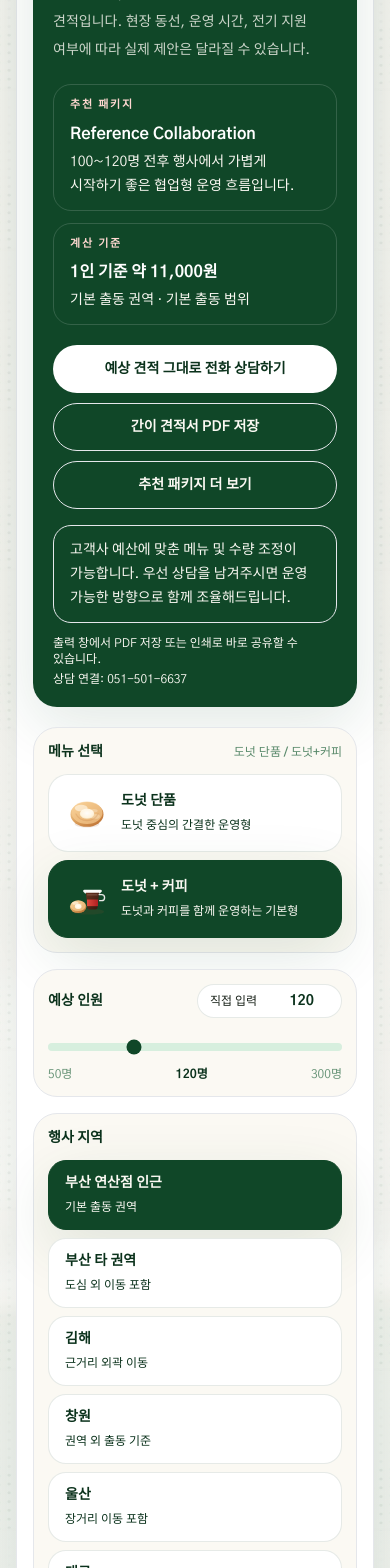
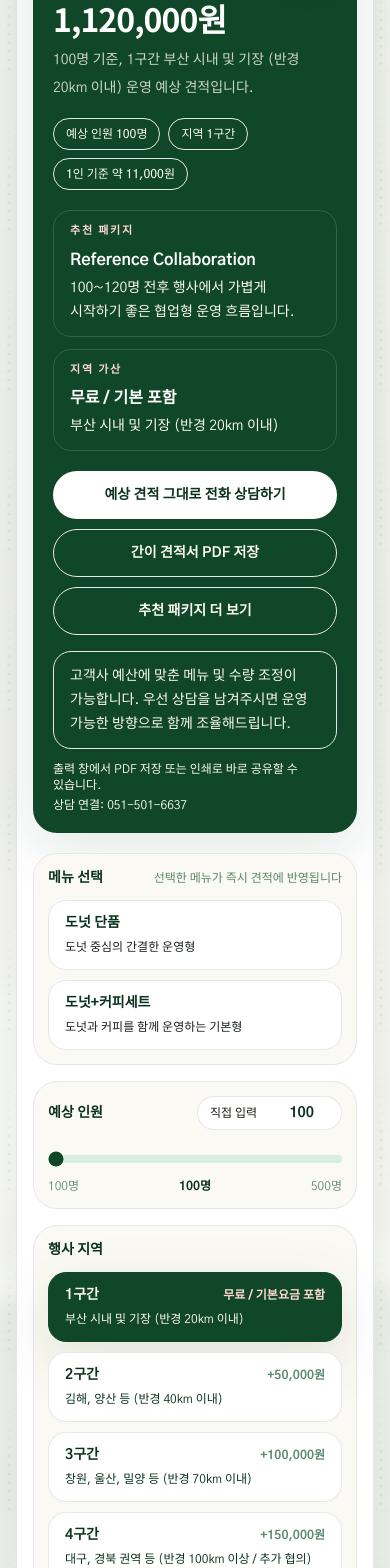
Before and after one commit to oreo4885-max/kkd-catering-landing, a Next.js app: page / in a window 390 px wide. Shown: the part 1863-3431 px from the top of the page. Built offline with nearby package versions, Linux system fonts and the light colour scheme; no server answers.

Commit message:
모바일 견적 계산기 구조 단순화 및 지역 구간 조정

```diff
--- a/components/landing/sections/quick-quote-section.tsx
+++ b/components/landing/sections/quick-quote-section.tsx
@@ -24,54 +24,42 @@ const menuOptions: MenuOption[] = [
     id: "donut",
     label: "도넛 단품",
     description: "도넛 중심의 간결한 운영형",
-    minimum: 520000,
-    perHead: 7800,
+    minimum: 800000,
+    perHead: 8200,
   },
   {
     id: "combo",
-    label: "도넛 + 커피",
+    label: "도넛+커피세트",
     description: "도넛과 커피를 함께 운영하는 기본형",
-    minimum: 690000,
-    perHead: 10800,
+    minimum: 920000,
+    perHead: 11200,
   },
 ];
 
 const regionOptions: RegionOption[] = [
   {
-    id: "yeonsan",
-    label: "부산 연산점 인근",
+    id: "zone-1",
+    label: "1구간",
     surcharge: 0,
-    note: "기본 출동 권역",
+    note: "부산 시내 및 기장 (반경 20km 이내)",
   },
   {
-    id: "busan",
-    label: "부산 타 권역",
-    surcharge: 70000,
-    note: "도심 외 이동 포함",
+    id: "zone-2",
+    label: "2구간",
+    surcharge: 50000,
+    note: "김해, 양산 등 (반경 40km 이내)",
   },
   {
-    id: "gimhae",
-    label: "김해",
+    id: "zone-3",
+    label: "3구간",
     surcharge: 100000,
-    note: "근거리 외곽 이동",
+    note: "창원, 울산, 밀양 등 (반경 70km 이내)",
   },
   {
-    id: "changwon",
-    label: "창원",
+    id: "zone-4",
+    label: "4구간",
     surcharge: 150000,
-    note: "권역 외 출동 기준",
-  },
-  {
-    id: "ulsan",
-    label: "울산",
-    surcharge: 190000,
-    note: "장거리 이동 포함",
-  },
-  {
-    id: "daegu",
-    label: "대구",
-    surcharge: 230000,
-    note: "장거리 이동 포함",
+    note: "대구, 경북 권역 등 (반경 100km 이상 / 추가 협의)",
   },
 ];
 
@@ -119,7 +107,7 @@ function escapeHtml(value: string) {
 
 export function QuickQuoteSection() {
   const [menu, setMenu] = useState<MenuOption["id"]>("combo");
-  const [attendees, setAttendees] = useState(120);
+  const [attendees, setAttendees] = useState(100);
   const [region, setRegion] = useState(regionOptions[0].id);
 
   const activeMenu = useMemo(() => menuOptions.find((item) => item.id === menu) ?? menuOptions[0], [menu]);
@@ -132,8 +120,8 @@ export function QuickQuoteSection() {
 
   const estimatedTotal = useMemo(() => {
     const baseCost = Math.max(activeMenu.minimum, attendees * activeMenu.perHead);
-    const volumeDiscount = attendees >= 250 ? 0.94 : attendees >= 160 ? 0.97 : 1;
-    return roundToNearestTenThousand(baseCost * volumeDiscount + activeRegion.surcharge);
+    const volumeDiscount = attendees >= 250 ? 0.95 : attendees >= 180 ? 0.97 : 1;
+    return Math.max(800000, roundToNearestTenThousand(baseCost * volumeDiscount + activeRegion.surcharge));
   }, [activeMenu, activeRegion.surcharge, attendees]);
 
   const perHeadPrice = roundToNearestTenThousand(activeMenu.perHead * 10) / 10;
@@ -375,25 +363,57 @@ export function QuickQuoteSection() {
               </p>
 
               <div className="mt-5 rounded-[24px] bg-forest-800 px-5 py-5 text-cream shadow-soft sm:mt-6 sm:px-6 sm:py-6">
-                <div className="flex items-center gap-3">
-                  {activeMenu.id === "combo" ? (
-                    <DonutCoffeeIcon className="h-12 w-12 drop-shadow-[0_10px_12px_rgba(17,9,5,0.24)]" />
-                  ) : (
-                    <DonutIcon className="h-12 w-12 drop-shadow-[0_10px_12px_rgba(17,9,5,0.24)]" />
-                  )}
-                  <div>
-                    <p className="text-xs font-semibold uppercase tracking-[0.18em] text-[#ffd8d1]">Estimated Total</p>
-                    <p className="mt-1 text-lg font-semibold text-white">{activeMenu.label}</p>
+                <div className="rounded-full border border-white/12 bg-white/8 p-1">
+                  <div className="grid grid-cols-2 gap-1">
+                    {menuOptions.map((option) => {
+                      const active = option.id === menu;
+
+                      return (
+                        <button
+                          key={option.id}
+                          type="button"
+                          onClick={() => setMenu(option.id)}
+                          className={`inline-flex min-h-[40px] items-center justify-center rounded-full px-3 text-[13px] font-semibold transition ${
+                            active ? "bg-white text-forest-900 shadow-soft" : "text-cream/78"
+                          }`}
+                        >
+                          {option.label}
+                        </button>
+                      );
+                    })}
                   </div>
                 </div>
 
-                <p className="ko-heading mt-5 text-[2rem] font-semibold leading-none text-white sm:text-[2.4rem]">
+                <div className="mt-5 flex items-start justify-between gap-3">
+                  <div>
+                    <p className="text-xs font-semibold uppercase tracking-[0.18em] text-[#ffd8d1]">Estimate Total</p>
+                    <p className="mt-2 text-sm font-medium text-cream/78">{activeMenu.label}</p>
+                  </div>
+                  {activeMenu.id === "combo" ? (
+                    <DonutCoffeeIcon className="h-12 w-12 shrink-0 drop-shadow-[0_10px_12px_rgba(17,9,5,0.24)]" />
+                  ) : (
+                    <DonutIcon className="h-12 w-12 shrink-0 drop-shadow-[0_10px_12px_rgba(17,9,5,0.24)]" />
+                  )}
+                </div>
+
+                <p className="ko-heading mt-4 text-[2rem] font-semibold leading-none text-white sm:text-[2.4rem]">
                   {formatCurrency(estimatedTotal)}
                 </p>
                 <p className="mt-3 text-sm leading-7 text-cream/80">
-                  {attendees}명 기준, {activeRegion.label} 운영 예상 견적입니다. 현장 동선, 운영 시간, 전기 지원 여부에 따라 실제 제안은
-                  달라질 수 있습니다.
+                  {attendees}명 기준, {activeRegion.label} {activeRegion.note} 운영 예상 견적입니다.
                 </p>
+
+                <div className="mt-4 flex flex-wrap gap-2">
+                  <span className="rounded-full border border-white/14 bg-white/8 px-3 py-1.5 text-[12px] font-medium text-cream/84">
+                    예상 인원 {attendees}명
+                  </span>
+                  <span className="rounded-full border border-white/14 bg-white/8 px-3 py-1.5 text-[12px] font-medium text-cream/84">
+                    지역 {activeRegion.label}
+                  </span>
+                  <span className="rounded-full border border-white/14 bg-white/8 px-3 py-1.5 text-[12px] font-medium text-cream/84">
+                    1인 기준 약 {formatCurrency(perHeadPrice)}
+                  </span>
+                </div>
 
                 <div className="mt-5 grid gap-3 sm:grid-cols-2">
                   <div className="rounded-[18px] border border-white/15 bg-white/8 px-4 py-3">
@@ -402,12 +422,11 @@ export function QuickQuoteSection() {
                     <p className="mt-1 text-sm leading-6 text-cream/76">{recommendedPackage.note}</p>
                   </div>
                   <div className="rounded-[18px] border border-white/15 bg-white/8 px-4 py-3">
-                    <p className="text-[11px] font-semibold uppercase tracking-[0.16em] text-[#ffd8d1]">계산 기준</p>
-                    <p className="mt-2 text-base font-semibold text-white">1인 기준 약 {formatCurrency(perHeadPrice)}</p>
-                    <p className="mt-1 text-sm leading-6 text-cream/76">
-                      {activeRegion.note}
-                      {activeRegion.surcharge > 0 ? ` · 지역 가산 ${formatCurrency(activeRegion.surcharge)}` : " · 기본 출동 범위"}
+                    <p className="text-[11px] font-semibold uppercase tracking-[0.16em] text-[#ffd8d1]">지역 가산</p>
+                    <p className="mt-2 text-base font-semibold text-white">
+                      {activeRegion.surcharge > 0 ? formatCurrency(activeRegion.surcharge) : "무료 / 기본 포함"}
                     </p>
+                    <p className="mt-1 text-sm leading-6 text-cream/76">{activeRegion.note}</p>
                   </div>
                 </div>
 
@@ -444,39 +463,17 @@ export function QuickQuoteSection() {
               <div className="rounded-[24px] border border-forest-900/8 bg-cream px-3.5 py-3.5 sm:rounded-[28px] sm:px-5 sm:py-4">
                 <div className="flex items-center justify-between gap-3">
                   <p className="text-sm font-semibold text-forest-900">메뉴 선택</p>
-                  <p className="text-xs font-medium text-forest-700/70">도넛 단품 / 도넛+커피</p>
+                  <p className="text-xs font-medium text-forest-700/70">선택한 메뉴가 즉시 견적에 반영됩니다</p>
                 </div>
-                <div className="mt-3 grid gap-2 sm:grid-cols-2">
-                  {menuOptions.map((option) => {
-                    const active = option.id === menu;
-
-                    return (
-                      <button
-                        key={option.id}
-                        type="button"
-                        onClick={() => setMenu(option.id)}
-                        className={`rounded-[20px] border px-4 py-4 text-left transition ${
-                          active
-                            ? "border-forest-800 bg-forest-800 text-cream shadow-soft"
-                            : "border-forest-900/10 bg-white text-forest-900 hover:border-forest-700/20 hover:bg-forest-50"
-                        }`}
-                      >
-                        <div className="flex items-start gap-3">
-                          {option.id === "combo" ? (
-                            <DonutCoffeeIcon className="h-11 w-11 shrink-0" />
-                          ) : (
-                            <DonutIcon className="h-11 w-11 shrink-0" />
-                          )}
-                          <div>
-                            <p className="text-sm font-semibold">{option.label}</p>
-                            <p className={`mt-1 text-xs leading-5 ${active ? "text-cream/76" : "text-forest-700/72"}`}>
-                              {option.description}
-                            </p>
-                          </div>
-                        </div>
-                      </button>
-                    );
-                  })}
+                <div className="mt-3 space-y-2.5 text-sm text-forest-800/84">
+                  <div className="rounded-[18px] border border-forest-900/8 bg-white px-4 py-3">
+                    <p className="font-semibold text-forest-900">도넛 단품</p>
+                    <p className="mt-1 text-xs leading-5 text-forest-700/74">도넛 중심의 간결한 운영형</p>
+                  </div>
+                  <div className="rounded-[18px] border border-forest-900/8 bg-white px-4 py-3">
+                    <p className="font-semibold text-forest-900">도넛+커피세트</p>
+                    <p className="mt-1 text-xs leading-5 text-forest-700/74">도넛과 커피를 함께 운영하는 기본형</p>
+                  </div>
                 </div>
               </div>
 
@@ -487,15 +484,15 @@ export function QuickQuoteSection() {
                     <span className="text-xs font-medium text-forest-700/72">직접 입력</span>
                     <input
                       type="number"
-                      min={50}
-                      max={300}
-                      step={10}
+                      min={100}
+                      max={500}
+                      step={1}
                       value={attendees}
                       onChange={(event) => {
                         const nextValue = Number(event.target.value);
 
                         if (Number.isNaN(nextValue)) return;
-                        setAttendees(Math.max(50, Math.min(300, nextValue)));
+                        setAttendees(Math.max(100, Math.min(500, nextValue)));
                       }}
                       className="w-16 border-0 bg-transparent p-0 text-right text-sm font-semibold text-forest-900 focus:outline-none"
                     />
@@ -504,24 +501,24 @@ export function QuickQuoteSection() {
                 <div className="mt-4">
                   <input
                     type="range"
-                    min={50}
-                    max={300}
-                    step={10}
+                    min={100}
+                    max={500}
+                    step={1}
                     value={attendees}
                     onChange={(event) => setAttendees(Number(event.target.value))}
                     className="h-2 w-full cursor-pointer appearance-none rounded-full bg-forest-100 accent-forest-800"
                   />
                   <div className="mt-2 flex items-center justify-between text-xs text-forest-700/65">
-                    <span>50명</span>
+                    <span>100명</span>
                     <span className="font-semibold text-forest-900">{attendees}명</span>
-                    <span>300명</span>
+                    <span>500명</span>
                   </div>
                 </div>
               </div>
 
               <div className="rounded-[24px] border border-forest-900/8 bg-cream px-3.5 py-3.5 sm:rounded-[28px] sm:px-5 sm:py-4">
                 <p className="text-sm font-semibold text-forest-900">행사 지역</p>
-                <div className="mt-3 grid gap-2 sm:grid-cols-2">
+                <div className="mt-3 space-y-2.5">
                   {regionOptions.map((option) => {
                     const active = option.id === region;
 
@@ -530,14 +527,19 @@ export function QuickQuoteSection() {
                         key={option.id}
                         type="button"
                         onClick={() => setRegion(option.id)}
-                        className={`rounded-[18px] border px-4 py-3 text-left transition ${
+                        className={`w-full rounded-[18px] border px-4 py-3 text-left transition ${
                           active
                             ? "border-forest-800 bg-forest-800 text-cream shadow-soft"
                             : "border-forest-900/10 bg-white text-forest-900 hover:border-forest-700/20 hover:bg-forest-50"
                         }`}
                       >
-                        <p className="text-sm font-semibold">{option.label}</p>
-                        <p className={`mt-1 text-xs leading-5 ${active ? "text-cream/76" : "text-forest-700/72"}`}>
+                        <div className="flex items-center justify-between gap-3">
+                          <p className="text-sm font-semibold">{option.label}</p>
+                          <p className={`text-xs font-semibold ${active ? "text-[#ffd8d1]" : "text-forest-700/70"}`}>
+                            {option.surcharge > 0 ? `+${formatCurrency(option.surcharge)}` : "무료 / 기본요금 포함"}
+                          </p>
+                        </div>
+                        <p className={`mt-1 text-xs leading-5 ${active ? "text-cream/78" : "text-forest-700/72"}`}>
                           {option.note}
                         </p>
                       </button>
```
